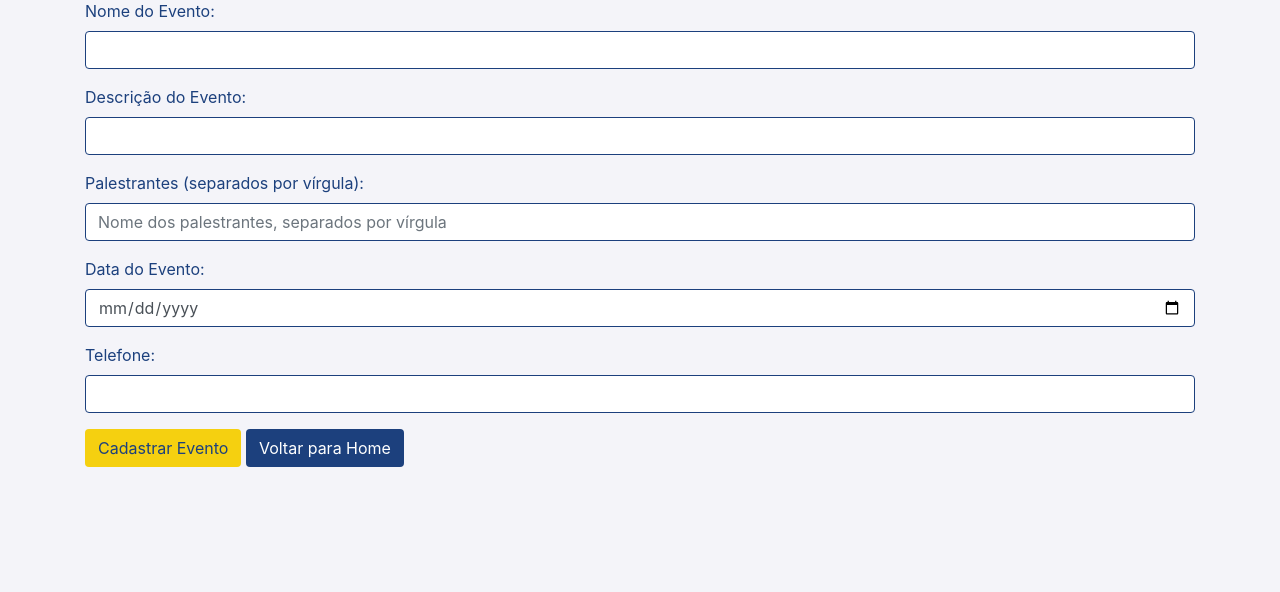
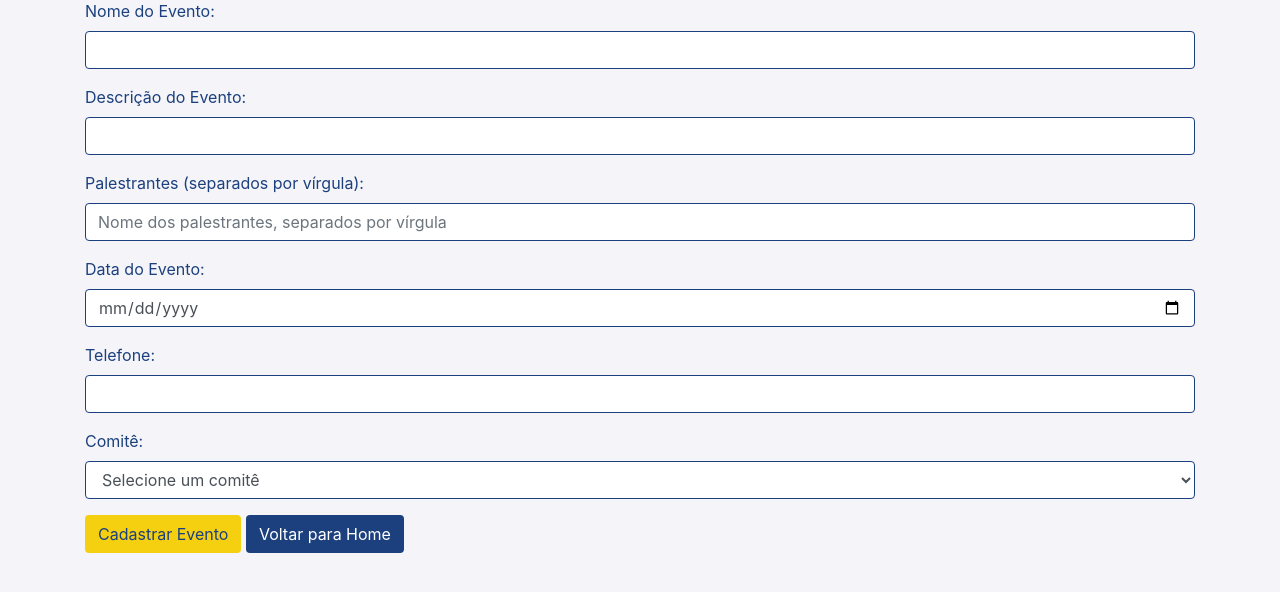
Before and after one commit to edubimach/eventos, a Flask app: page /cadastro_evento in a window 1280 px wide. Shown: the part 95-687 px from the top of the page. Run offline with Flask 3, Linux system fonts and the light colour scheme; a user stored in the database is signed in; some libraries are stand-ins or nearby versions.

Commit message:
Ajusta de tela home, travas de segurança e pagina cadastro e comites

```diff
--- a/app.py
+++ b/app.py
@@ -167,18 +167,20 @@ def cadastro_evento():
         descricao = request.form['descricao']
         data_evento = datetime.strptime(request.form['data_evento'], '%Y-%m-%d').date()
         telefone = request.form.get('telefone', None)
+        comite = request.form.get('comite')  # <-- captura o comitê
 
-        # Pega os palestrantes e separa por vírgula
         palestrantes = request.form.get('speakers', '')
+        lista_palestrantes = [p.strip() for p in palestrantes.split(',') if p.strip()]
 
-        # Separa os palestrantes em uma lista, removendo espaços extras
-        lista_palestrantes = [palestrante.strip() for palestrante in palestrantes.split(',') if palestrante.strip()]
-
-        # Crie o novo evento
-        novo_evento = Evento(nome=nome, descricao=descricao, data_evento=data_evento, telefone=telefone)
-
-        # Aqui você pode escolher como salvar os palestrantes: como string separada por vírgula
-        novo_evento.palestrantes = ', '.join(lista_palestrantes)
+        # Criação do evento com comitê incluído
+        novo_evento = Evento(
+            nome=nome,
+            descricao=descricao,
+            data_evento=data_evento,
+            telefone=telefone,
+            palestrantes=', '.join(lista_palestrantes),
+            comite=comite  # <-- salva no banco
+        )
 
         db.session.add(novo_evento)
         db.session.commit()
--- a/models.py
+++ b/models.py
@@ -38,4 +38,5 @@ class Evento(db.Model):
     descricao = db.Column(db.String(200))
     data_evento = db.Column(db.Date)
     telefone = db.Column(db.String(20))
-    palestrantes = db.Column(db.String(255), nullable=True)  # Campo para salvar os palestrantes
+    palestrantes = db.Column(db.String(255), nullable=True)
+    comite = db.Column(db.String(200), nullable=True)  # <-- Adicionado aqui
--- a/templates/cadastro_evento.html
+++ b/templates/cadastro_evento.html
@@ -49,6 +49,24 @@
                 <input type="text" class="form-control" id="telefone" name="telefone" style="border-color: #1C407D;">
             </div>
 
+            <!-- Campo novo: Comitê -->
+            <div class="form-group">
+                <label for="comite" style="color: #1C407D;">Comitê:</label>
+                <select class="form-control" id="comite" name="comite" required style="border-color: #1C407D;">
+                    <option value="" disabled selected>Selecione um comitê</option>
+                    <option value="Comitê de Saúde - PUC angels">Saúde</option>
+                    <option value="Comitê de Impacto Social - PUC angels">Impacto Social</option>
+                    <option value="Comitê de Gestão de Pessoas, Talentos, PeopleTechs e Empregabilidade - PUC angels">Gestão de Pessoas</option>
+                    <option value="Comitê de Marketing, Mídia, Marca e Vendas - PUC angels">Marketing</option>
+                    <option value="Comitê de Liderança Feminina - PUC angels">Liderança Feminina</option>
+                    <option value="Comitê de Educação e EdTechs - PUC angels">Educação</option>
+                    <option value="Comitê de Startups e Pequenas Empresas - PUC angels">Startup/PMEs</option>
+                    <option value="Comitê de Internacionalização - PUC angels">Internacionalização</option>
+                    <option value="Comitê de Inteligência Artificial - PUC angels">Inteligência Artificial (IA)</option>
+                    <option value="Comitê de ESG (Environmental, Social, and Governance) - PUC angels">Comitê ESG</option>
+                </select>
+            </div>
+
             <button type="submit" class="btn" style="background-color: #F5D010; color: #1C407D;">Cadastrar Evento</button>
             <a href="{{ url_for('home') }}" class="btn" style="background-color: #1C407D; color: white;">Voltar para Home</a>
         </form>
--- a/templates/evento_detalhes.html
+++ b/templates/evento_detalhes.html
@@ -15,7 +15,8 @@
             <p><strong style="color: #1C407D;">Descrição:</strong> {{ evento.descricao }}</p>
             <p><strong style="color: #1C407D;">Data do Evento:</strong> {{ evento.data_evento }}</p>
             <p><strong style="color: #1C407D;">Horário:</strong> 19:00 - 20:30</p> <!-- Horário fixo -->
-            <p><strong style="color: #1C407D;">Palestrantes:</strong> {{ evento.palestrantes if evento.palestrantes else 'Não informado' }}</p> <!-- Palestrantes -->
+            <p><strong style="color: #1C407D;">Palestrantes:</strong> {{ evento.palestrantes if evento.palestrantes else 'Não informado' }}</p>
+            <p><strong style="color: #1C407D;">Comitê:</strong> {{ evento.comite if evento.comite else 'Não informado' }}</p> <!-- Novo campo: Comitê -->
         </div>
 
         <a href="{{ url_for('home') }}" class="btn btn-primary mt-4" style="background-color: #1C407D; color: white;">Voltar para a lista de eventos</a>
```
Also changed, not shown: migrations/versions/02cdbbebb3af_adiciona_campo_comite_ao_modelo_evento.py (added, +32 -0 lines), instance/meubanco.db.
